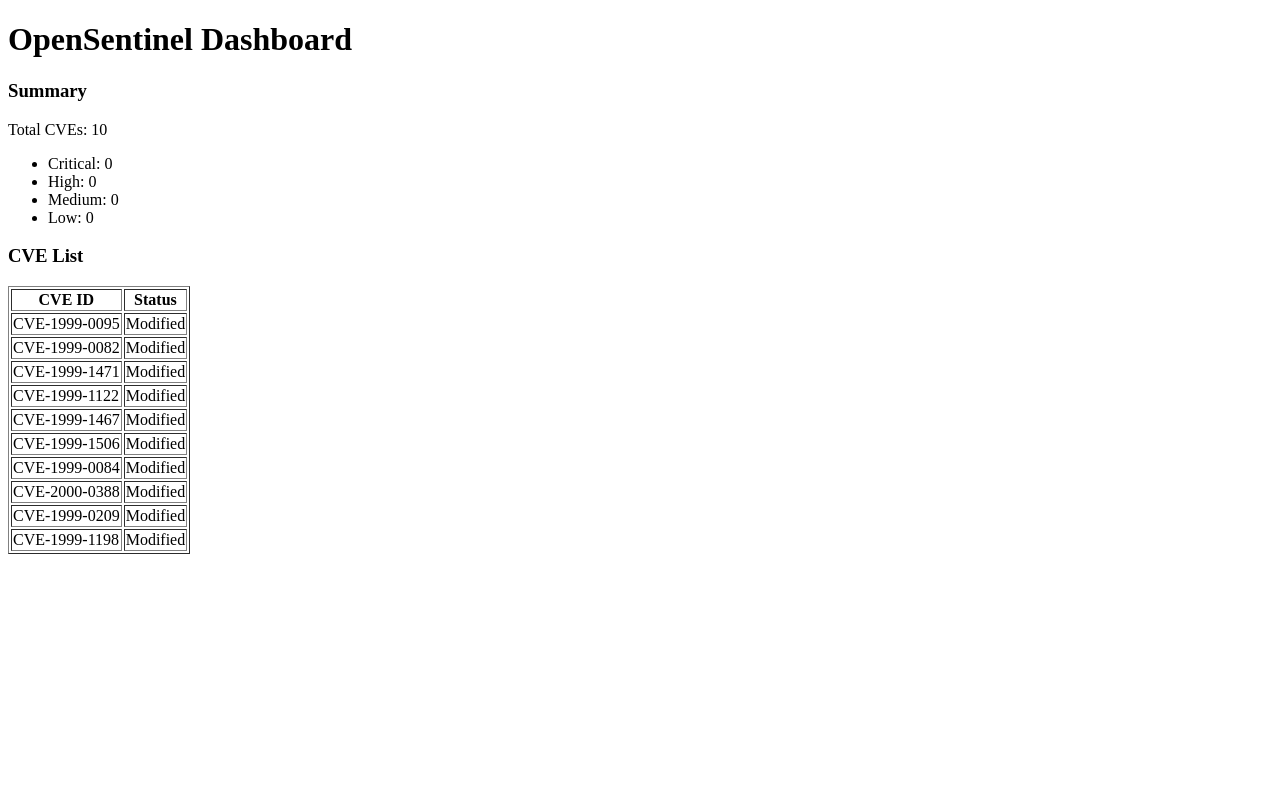
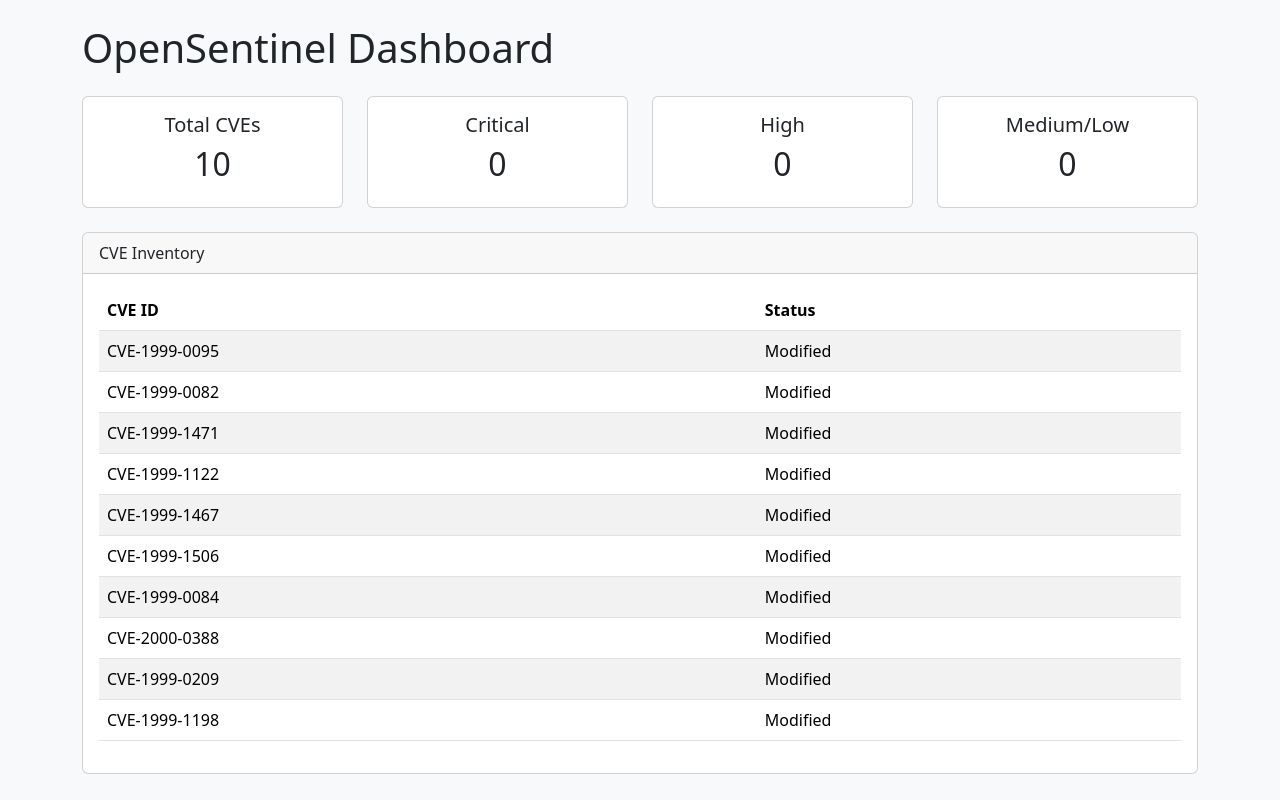
Before and after one commit to vinayb-devsecops/opensentinel, a Flask app: page / in a window 1280 px wide. Run offline with Flask 3, Linux system fonts and the light colour scheme.

Commit message:
Add Bootstrap dashboard interface

```diff
--- a/templates/index.html
+++ b/templates/index.html
@@ -2,29 +2,73 @@
 <html>
 <head>
     <title>OpenSentinel</title>
+
+    <link href="https://cdn.jsdelivr.net/npm/bootstrap@5.3.3/dist/css/bootstrap.min.css" rel="stylesheet">
 </head>
-<body>
 
-<h1>OpenSentinel Dashboard</h1>
+<body class="bg-light">
 
-<h3>Summary</h3>
+<div class="container mt-4">
 
-<p>Total CVEs: {{ cves|length }}</p>
+    <h1 class="mb-4">OpenSentinel Dashboard</h1>
 
-<ul>
-    <li>Critical: {{ stats.Critical }}</li>
-    <li>High: {{ stats.High }}</li>
-    <li>Medium: {{ stats.Medium }}</li>
-    <li>Low: {{ stats.Low }}</li>
-</ul>
+    <div class="row">
 
-<h3>CVE List</h3>
+        <div class="col-md-3">
+            <div class="card text-center">
+                <div class="card-body">
+                    <h5>Total CVEs</h5>
+                    <h2>{{ cves|length }}</h2>
+                </div>
+            </div>
+        </div>
 
-<table border="1">
+        <div class="col-md-3">
+            <div class="card text-center">
+                <div class="card-body">
+                    <h5>Critical</h5>
+                    <h2>{{ stats.Critical }}</h2>
+                </div>
+            </div>
+        </div>
+
+        <div class="col-md-3">
+            <div class="card text-center">
+                <div class="card-body">
+                    <h5>High</h5>
+                    <h2>{{ stats.High }}</h2>
+                </div>
+            </div>
+        </div>
+
+        <div class="col-md-3">
+            <div class="card text-center">
+                <div class="card-body">
+                    <h5>Medium/Low</h5>
+                    <h2>{{ stats.Medium + stats.Low }}</h2>
+                </div>
+            </div>
+        </div>
+
+    </div>
+
+    <div class="card mt-4">
+        <div class="card-header">
+            CVE Inventory
+        </div>
+
+        <div class="card-body">
+
+            <table class="table table-striped">
+
+                <thead>
                     <tr>
                         <th>CVE ID</th>
                         <th>Status</th>
                     </tr>
+                </thead>
+
+                <tbody>
 
                 {% for cve in cves %}
                     <tr>
@@ -33,7 +77,14 @@
                     </tr>
                 {% endfor %}
 
+                </tbody>
+
             </table>
+
+        </div>
+    </div>
+
+</div>
 
 </body>
 </html>
```
Lines whose indentation alone changed are shown as unchanged.
